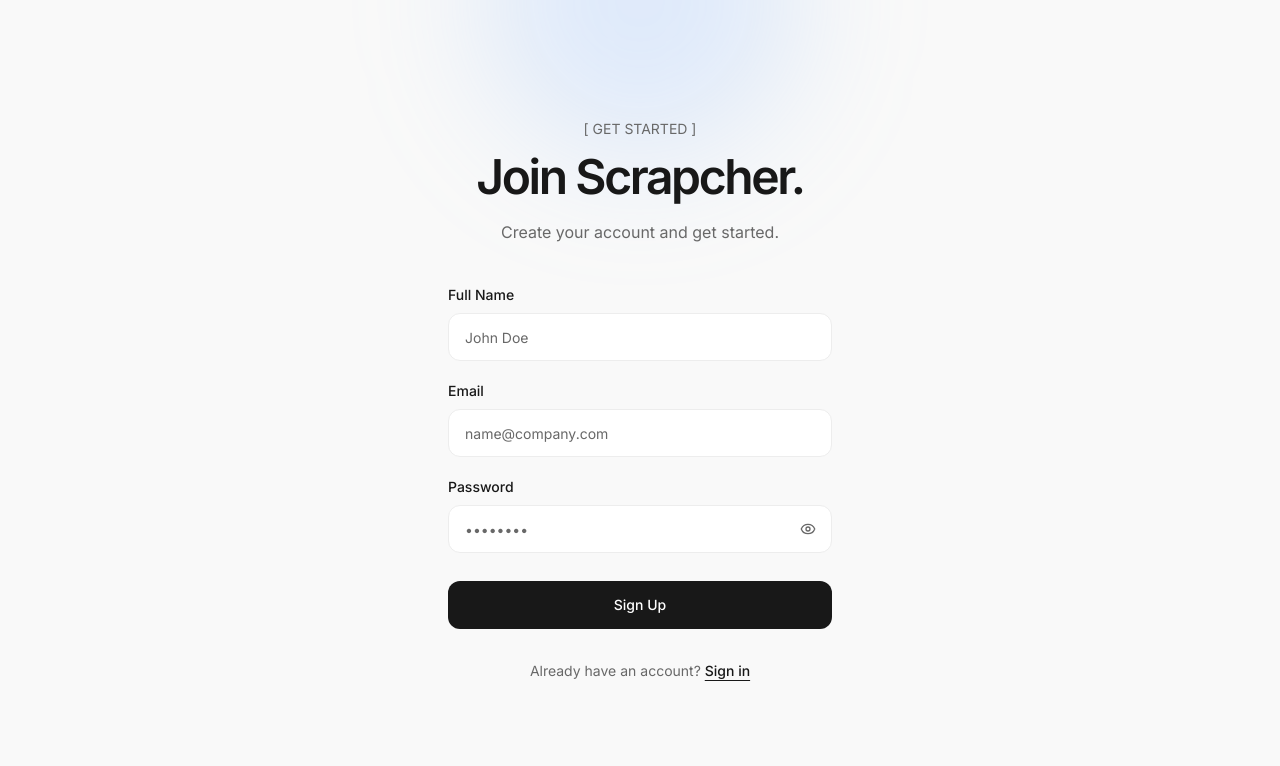
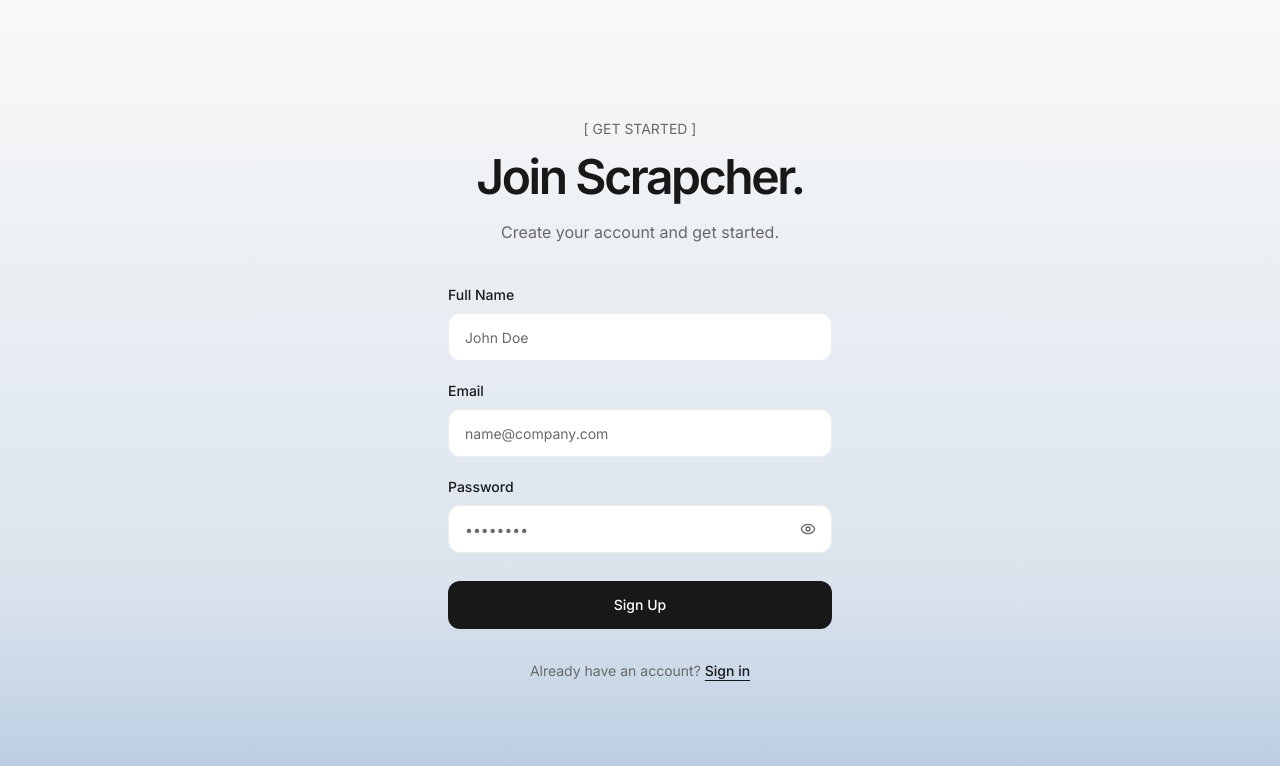
Before and after one commit to Ahmadzia011/Scrapcher, a Next.js app: page /register in a window 1280 px wide. Shown: the top 766 px of the page. Built offline with nearby package versions, Linux system fonts and the light colour scheme.

Commit message:
Updated buttons

```diff
--- a/src/app/register/page.tsx
+++ b/src/app/register/page.tsx
@@ -23,8 +23,8 @@
   }
 
   return (
-    <main className="relative flex min-h-screen items-center justify-center overflow-hidden bg-(--primary-color) px-5 py-10">
-      <div className="pointer-events-none absolute -top-40 left-1/2 h-80 w-80 -translate-x-1/2 rounded-full bg-[#78AEFF]/20 blur-3xl" />
+    <main className="relative flex min-h-screen items-center justify-center overflow-hidden bg-linear-to-b from-(--primary-color) from-0% via-[#DAE3ED] via-74% to-[#B7CAE0] to-100%   px-5 py-10">
+      <div className="pointer-events-none absolute -top-40 left-1/2 h-80 w-80 -translate-x-1/2 rounded-full " />
 
       <div className="relative w-full max-w-sm">
         <div className="mb-10 text-center">
```
